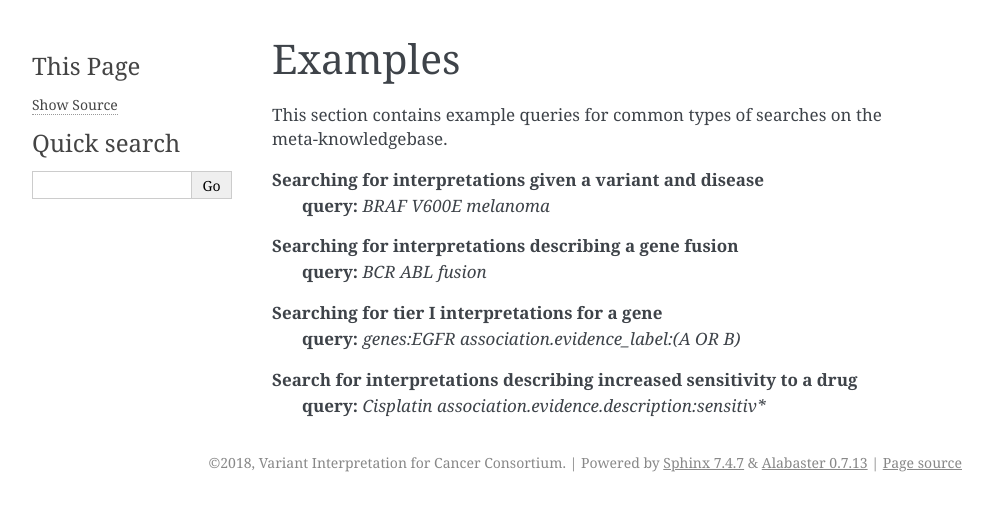
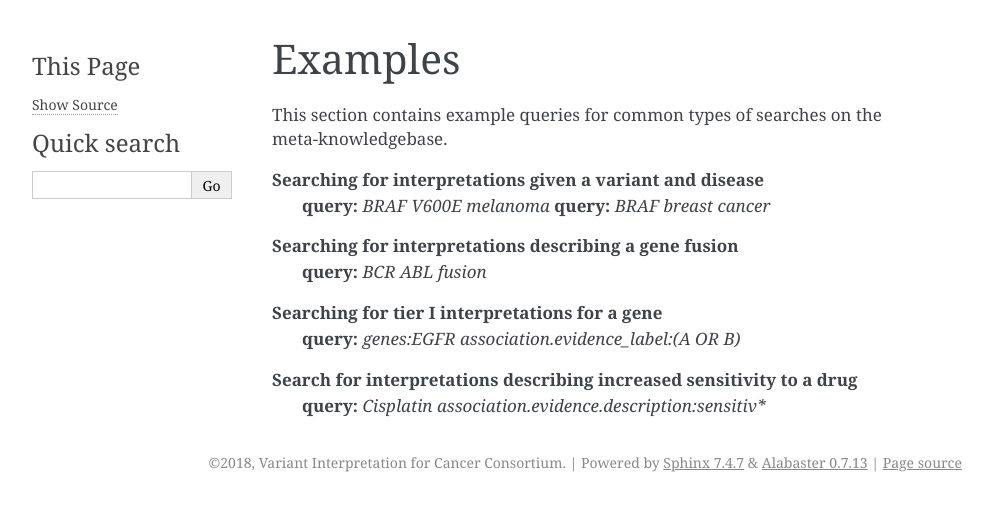
Before and after one commit to cancervariants/metakb, a Sphinx documentation site: the page built from docs/other/examples.rst, in a window 1280 px wide. Shown: the top 511 px of the page, without its empty margins (148-1141 px from the left). Built offline with Sphinx 7.4.7, drawn with Linux system fonts in a browser that asks for light colours.

Commit message:
add reviewer cited example

```diff
--- a/docs/other/examples.rst
+++ b/docs/other/examples.rst
@@ -7,6 +7,7 @@ This section contains example queries for common types of searches on the meta-k
 
 **Searching for interpretations given a variant and disease**
     **query:** *BRAF V600E melanoma*
+    **query:** *BRAF breast cancer*
 
 **Searching for interpretations describing a gene fusion**
     **query:** *BCR ABL fusion*
```
